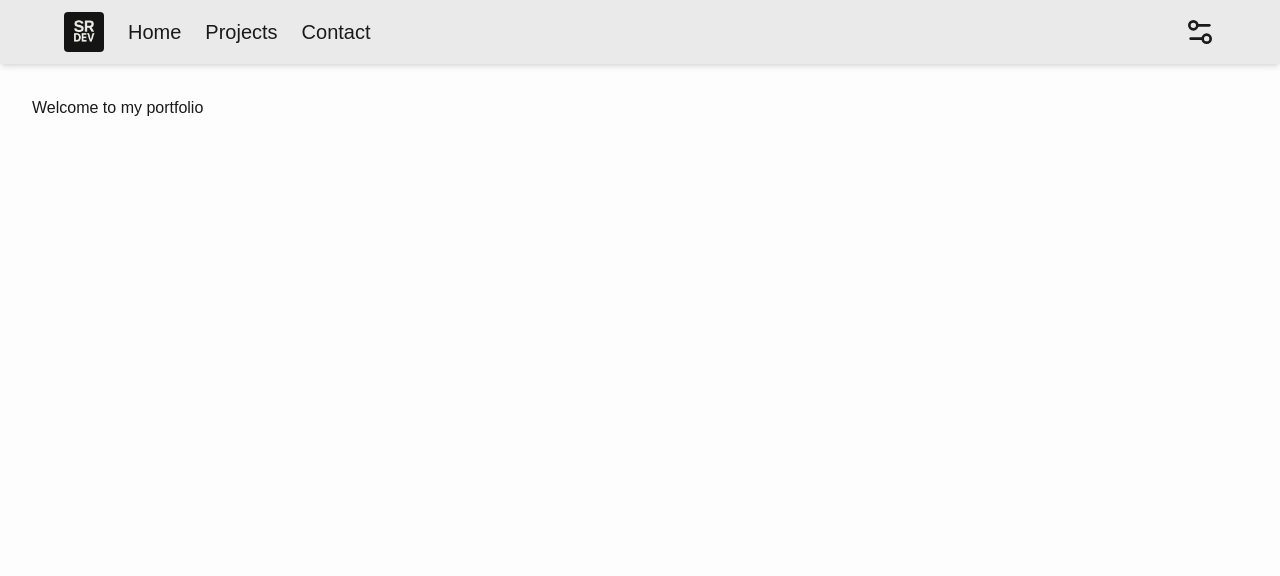
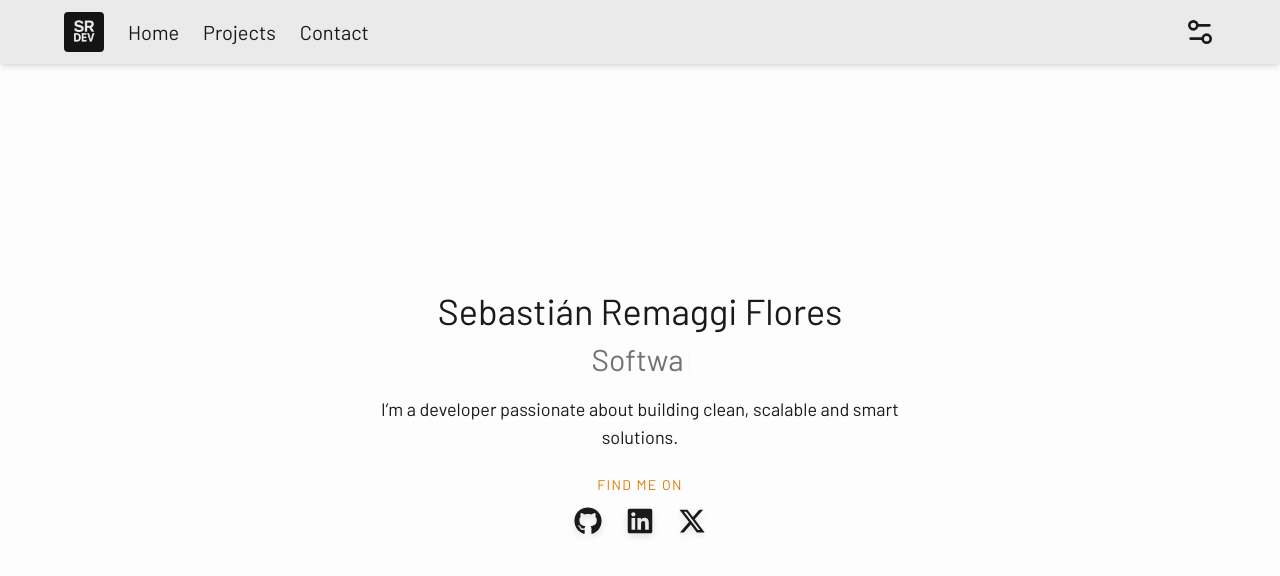
Before and after one commit to sremaggi/portfolio-nextjs, a Next.js app: page / in a window 1280 px wide. Shown: the top 576 px of the page. Built offline with nearby package versions, Linux system fonts and the light colour scheme.

Commit message:
home page success

```diff
--- a/package.json
+++ b/package.json
@@ -9,10 +9,13 @@
     "lint": "next lint"
   },
   "dependencies": {
+    "@fontsource/inter": "^5.2.6",
     "lucide-react": "^0.536.0",
     "next": "15.4.5",
     "react": "19.1.0",
-    "react-dom": "19.1.0"
+    "react-dom": "19.1.0",
+    "react-icons": "^5.5.0",
+    "react-simple-typewriter": "^5.0.1"
   },
   "devDependencies": {
     "@eslint/eslintrc": "^3",
--- a/src/app/globals.css
+++ b/src/app/globals.css
@@ -1,4 +1,6 @@
 @import "tailwindcss";
+
+
 
 :root {
   --background: #121212;
@@ -6,6 +8,8 @@
   --navbar-background: #1f1f1f;
   --navbar-foreground: #f5f5f5;
   --hover-color: #df7c04;
+  --font-main: var(--font-inter);
+
 }
 
 [data-theme='dark'] {
@@ -14,6 +18,7 @@
   --navbar-background: #1f1f1f;
   --navbar-foreground: #f5f5f5;
   --hover-color: #02b2b2;
+  --subtitle-color: #8d8d8d;
   /* Naranjo también en dark mode */
 }
 
@@ -23,12 +28,13 @@
   --navbar-background: #eaeaea;
   --navbar-foreground: #1a1a1a;
   --hover-color: #df7c04;
+  --subtitle-color: #8d8c8c;
 }
 
 body {
   background: var(--background);
   color: var(--foreground);
-  font-family: Arial, Helvetica, sans-serif;
+  font-family: var(--font-barlow), sans-serif;
   transition: background 0.3s ease, color 0.3s ease;
 }
 
--- a/src/app/layout.js
+++ b/src/app/layout.js
@@ -1,11 +1,24 @@
 import './globals.css';
 import { LanguageProvider } from '@/context/LanguageContext';
 import { ThemeProvider } from '@/context/ThemeContext';
+import { Inter, Barlow } from 'next/font/google'
 import Navbar from '@/components/Navbar';
+
+const inter = Inter({ subsets: ['latin'], variable: '--font-inter' })
+const barlow = Barlow({
+  subsets: ['latin'],
+  weight: ['400', '600', '700'], // Puedes personalizar los pesos que usarás
+  variable: '--font-barlow',
+  display: 'swap',
+});
+
+export const metadata = {
+  title: 'sremaggi.dev'
+}
 
 export default function RootLayout({ children }) {
   return (
-    <html lang="en">
+    <html lang="en" className={barlow.variable}>
       <body>
         <ThemeProvider>
           <LanguageProvider>
--- a/src/app/page.js
+++ b/src/app/page.js
@@ -1,13 +1,60 @@
 'use client';
 
 import { useLanguage } from '@/context/LanguageContext';
+import { FaGithub, FaLinkedin, FaXTwitter } from 'react-icons/fa6';
+import { Typewriter } from 'react-simple-typewriter';
 
 export default function HomePage() {
-  const { language, translations } = useLanguage();
+  const { translations } = useLanguage();
 
   return (
-    <main style={{ padding: '2rem' }}>
-      <h1>{translations.home.welcome}</h1>
+    <main className="flex flex-col items-center justify-center px-6 py-30 md:py-50 text-center">
+
+
+      <div className="max-w-xl p-6 ">
+        <h1 className="text-2xl sm:text-4xl  mb-2 leading-tight">
+          Sebastián Remaggi Flores
+        </h1>
+        <h2 className="text-xl sm:text-3xl  mb-4 leading-tight text-neutral-500">
+          <Typewriter
+            words={[translations.home.welcome]}
+            loop={true}
+            cursor
+            cursorStyle="|"
+            typeSpeed={150}
+            deleteSpeed={50}
+            delaySpeed={1000}
+          />
+        </h2>
+
+        <p className="text-base sm:text-lg mb-6">
+          {translations.home.description}
+        </p>
+
+        <div className="mt-6">
+          <span className="block text-sm uppercase tracking-widest mb-3 text-[color:var(--hover-color)]">
+            {translations.home.social}
+          </span>
+          <div className="flex gap-6 justify-center">
+            {[
+              { href: 'https://github.com/sremaggi', icon: FaGithub, label: 'GitHub' },
+              { href: 'https://linkedin.com/in/sremaggi', icon: FaLinkedin, label: 'LinkedIn' },
+              { href: 'https://x.com/sremaggi', icon: FaXTwitter, label: 'X (Twitter)' }
+            ].map(({ href, icon: Icon, label }) => (
+              <a
+                key={label}
+                href={href}
+                target="_blank"
+                rel="noopener noreferrer"
+                className="hover:text-orange-400 transition-all transform hover:scale-110 duration-200 drop-shadow-md"
+                aria-label={label}
+              >
+                <Icon size={28} />
+              </a>
+            ))}
+          </div>
+        </div>
+      </div>
     </main>
   );
 }
--- a/src/locales/en.json
+++ b/src/locales/en.json
@@ -1,13 +1,8 @@
 {
     "home": {
-        "welcome": "Welcome to my portfolio",
-        "projects": "Projects",
-        "contact": "Contact"
-    },
-    "projects": {
-        "welcome": "Welcome to my projects",
-        "projects": "Projects",
-        "contact": "Contact"
+        "welcome": "Software Engineer",
+        "description": "I’m a developer passionate about building clean, scalable and smart solutions.",
+        "social": "Find me on"
     },
     "navbar": {
         "home": "Home",
--- a/src/locales/es.json
+++ b/src/locales/es.json
@@ -1,13 +1,8 @@
 {
     "home": {
-        "welcome": "Bienvenido a mi portafolio",
-        "projects": "Proyectos",
-        "contact": "Contacto"
-    },
-    "projects": {
-        "welcome": "Bienvenido a mis proyectos",
-        "projects": "Projects",
-        "contact": "Contact"
+        "welcome": "Ingeniero de Software",
+        "description": "Soy Sebastián Remaggi, un desarrollador apasionado por crear soluciones limpias, escalables e inteligentes.",
+        "social": "Encuéntrame en"
     },
     "navbar": {
         "home": "Inicio",
--- /dev/null
+++ b/tailwind.config.js
@@ -0,0 +1,15 @@
+// tailwind.config.js
+module.exports = {
+    content: [
+        './app/**/*.{js,ts,jsx,tsx}',
+        './components/**/*.{js,ts,jsx,tsx}',
+    ],
+    theme: {
+        extend: {
+            fontFamily: {
+                sans: ['var(--font-barlow)', 'sans-serif'],
+            },
+        },
+    },
+    plugins: [],
+};
```
Also changed, not shown: 1 other file (tests, documents, lock files or other folders).
